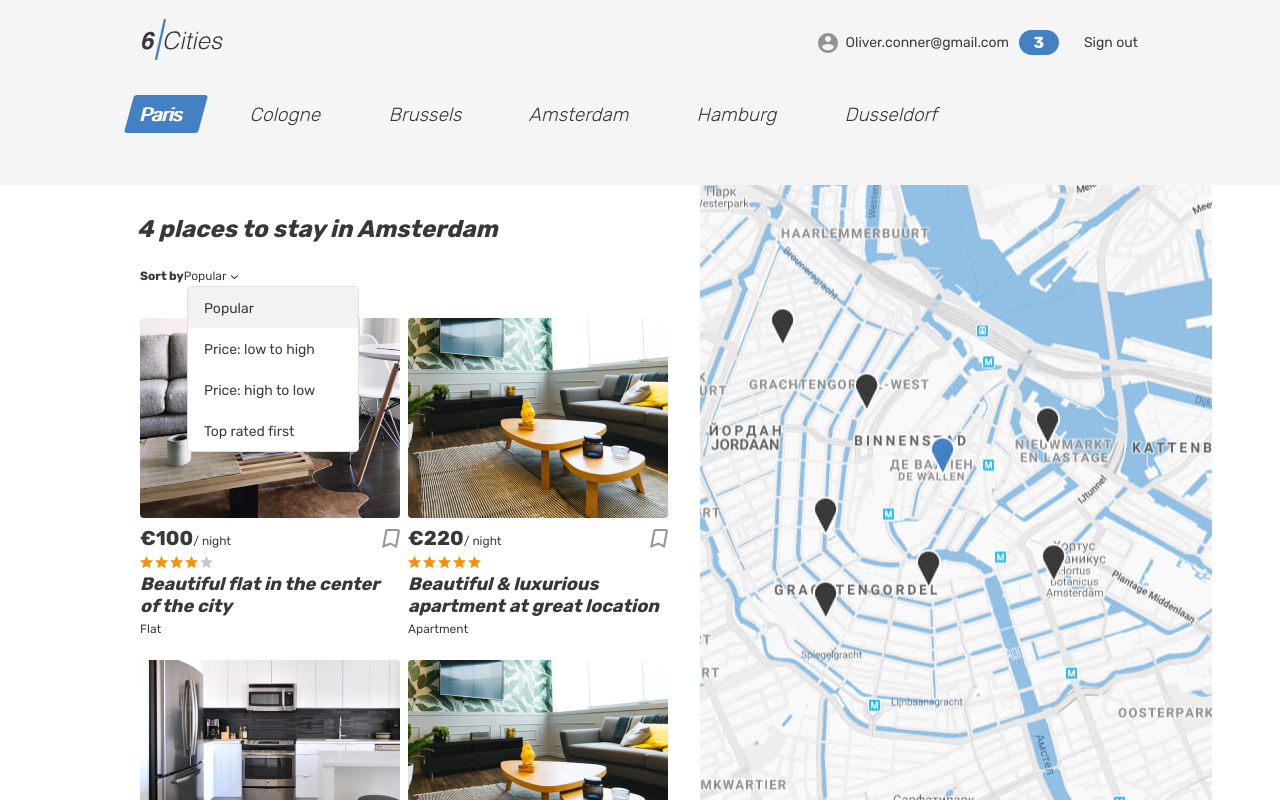
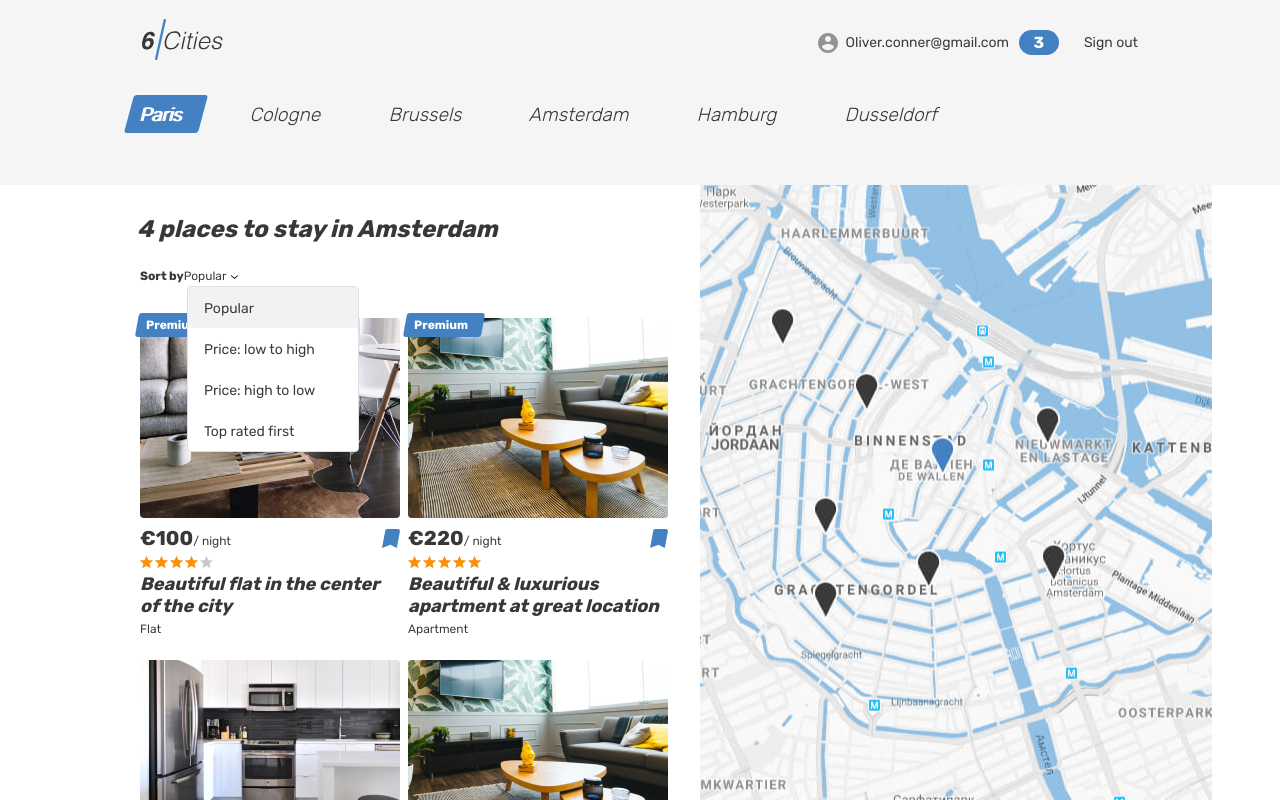
Before and after one commit to htmlacademy-react/1044677-six-cities-3, a React (Vite) app: page / in a window 1280 px wide. Built offline with nearby package versions, Linux system fonts and the light colour scheme.

Commit message:
feat: Добавит функционал отображения карточек на главном экране и на экране Favorites

```diff
--- a/src/components/place-card/place-card.tsx
+++ b/src/components/place-card/place-card.tsx
@@ -8,7 +8,7 @@ type PlaceCardProps = {
 }
 
 function PlaceCard({ offer, onMouseEnter, onMouseLeave }: PlaceCardProps): JSX.Element {
-  const { id, img, priceValue, rating, placeCardName, placeCardType } = offer;
+  const { id, img, priceValue, rating, placeCardName, placeCardType, isPremium, isFavorite } = offer;
 
   return (
     <article
@@ -16,6 +16,11 @@ function PlaceCard({ offer, onMouseEnter, onMouseLeave }: PlaceCardProps): JSX.E
       onMouseEnter={onMouseEnter}
       onMouseLeave={onMouseLeave}
     >
+      {isPremium && (
+        <div className="place-card__mark">
+          <span>Premium</span>
+        </div>
+      )}
       <div className="cities__image-wrapper place-card__image-wrapper">
         <Link to={`/offer/${id}`}>
           <img className="place-card__image"
@@ -32,7 +37,7 @@ function PlaceCard({ offer, onMouseEnter, onMouseLeave }: PlaceCardProps): JSX.E
             <b className="place-card__price-value">&euro;{priceValue}</b>
             <span className="place-card__price-text">&#47;&nbsp;night</span>
           </div>
-          <button className="place-card__bookmark-button button" type="button">
+          <button className={`place-card__bookmark-button ${isFavorite ? 'place-card__bookmark-button--active' : ''} button`} type="button">
             <svg className="place-card__bookmark-icon" width="18" height="19">
               <use xlinkHref="#icon-bookmark"></use>
             </svg>
--- a/src/mocks/offers.ts
+++ b/src/mocks/offers.ts
@@ -34,7 +34,7 @@ export const offers: Offer[] = [
     rating: 60,
     placeCardName: 'Cozy hostel room',
     placeCardType: 'Hostel',
-    isFavorite: true,
+    isFavorite: false,
     isPremium: false,
     city: {
       name: 'Cologne',
--- a/src/pages/favorites-screen/favorites-screen.tsx
+++ b/src/pages/favorites-screen/favorites-screen.tsx
@@ -73,7 +73,8 @@ function CityOffers({city, offers}: {city: string; offers: Offer[]}): JSX.Elemen
 }
 
 function FavoritesScreen({offers}: FavoritesScreenProps): JSX.Element {
-  const cities = Array.from(new Set(offers.map((offer) => offer.city.name)));
+  const favoriteOffers = offers.filter((offer) => offer.isFavorite);
+  const cities = Array.from(new Set(favoriteOffers.map((offer) => offer.city.name)));
 
   return (
     <div className="page">
@@ -91,7 +92,7 @@ function FavoritesScreen({offers}: FavoritesScreenProps): JSX.Element {
                 <CityOffers
                   key={city}
                   city={city}
-                  offers={offers.filter((offer) => offer.city.name === city)}
+                  offers={favoriteOffers.filter((offer) => offer.city.name === city)}
                 />
               ))}
             </ul>
```
